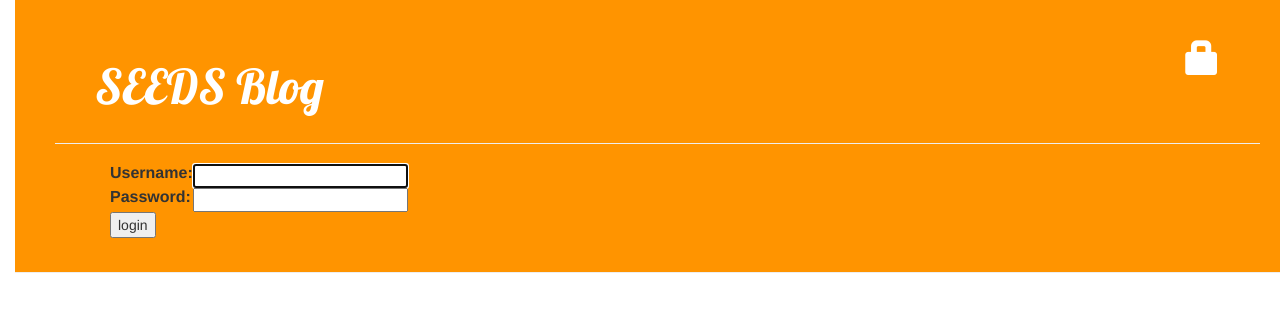
After one commit to SKIMSEEDS/seeds-blog, a Django app: page /accounts/login/ in a window 1280 px wide. The commit adds this page. Shown: the top 312 px of the page. Run offline with Django 3.2, Linux system fonts and the light colour scheme; some libraries are stand-ins or nearby versions.

Commit message:
added login/logout feature

```diff
--- a/blog/templates/blog/base.html
+++ b/blog/templates/blog/base.html
@@ -10,12 +10,15 @@
     <body>
         <body>
     <div class="page-header">
-        <h1><a href="/">SEEDS Blog</a></h1>
-        {% if user.is_authenticated %}
-            <a href="{% url 'post_new' %}" class="top-menu"><span class="glyphicon glyphicon-plus"></span></a>
-            <a href="{% url 'post_draft_list' %}" class="top-menu"><span class="glyphicon glyphicon-edit"></span></a>
-        {% endif %}
-    </div>
+        <div class="page-header">
+            {% if user.is_authenticated %}
+                <a href="{% url 'post_new' %}" class="top-menu"><span class="glyphicon glyphicon-plus"></span></a>
+                <a href="{% url 'post_draft_list' %}" class="top-menu"><span class="glyphicon glyphicon-edit"></span></a>
+            {% else %}
+                <a href="{% url 'login' %}" class="top-menu"><span class="glyphicon glyphicon-lock"></span></a>
+            {% endif %}
+            <h1><a href="/">SEEDS Blog</a></h1>
+        </div>
     <div class="content container">
         <div class="row">
             <div class="col-md-8">
--- /dev/null
+++ b/blog/templates/registration/login.html
@@ -0,0 +1,24 @@
+{% extends "blog/base.html" %}
+
+{% block content %}
+    {% if form.errors %}
+        <p>Your username and password didn't match. Please try again.</p>
+    {% endif %}
+
+    <form method="post" action="{% url 'login' %}">
+    {% csrf_token %}
+        <table>
+        <tr>
+            <td>{{ form.username.label_tag }}</td>
+            <td>{{ form.username }}</td>
+        </tr>
+        <tr>
+            <td>{{ form.password.label_tag }}</td>
+            <td>{{ form.password }}</td>
+        </tr>
+        </table>
+
+        <input type="submit" value="login" />
+        <input type="hidden" name="next" value="{{ next }}" />
+    </form>
+{% endblock %}
--- a/mysite/settings.py
+++ b/mysite/settings.py
@@ -103,6 +103,7 @@ AUTH_PASSWORD_VALIDATORS = [
     },
 ]
 
+LOGIN_REDIRECT_URL = '/'
 
 # Internationalization
 # https://docs.djangoproject.com/en/1.10/topics/i18n/
--- a/mysite/urls.py
+++ b/mysite/urls.py
@@ -15,8 +15,12 @@ Including another URLconf
 """
 from django.conf.urls import include, url
 from django.contrib import admin
+from django.contrib.auth import views
+
 
 urlpatterns = [
     url(r'^admin/', admin.site.urls),
+    url(r'^accounts/login/$', views.login, name='login'),
+    url(r'^accounts/logout/$', views.logout, name='logout', kwargs={'next_page': '/'}),
     url(r'', include('blog.urls')),
 ]
```
Also changed, not shown: blog/views.py (+6 -5 lines).
